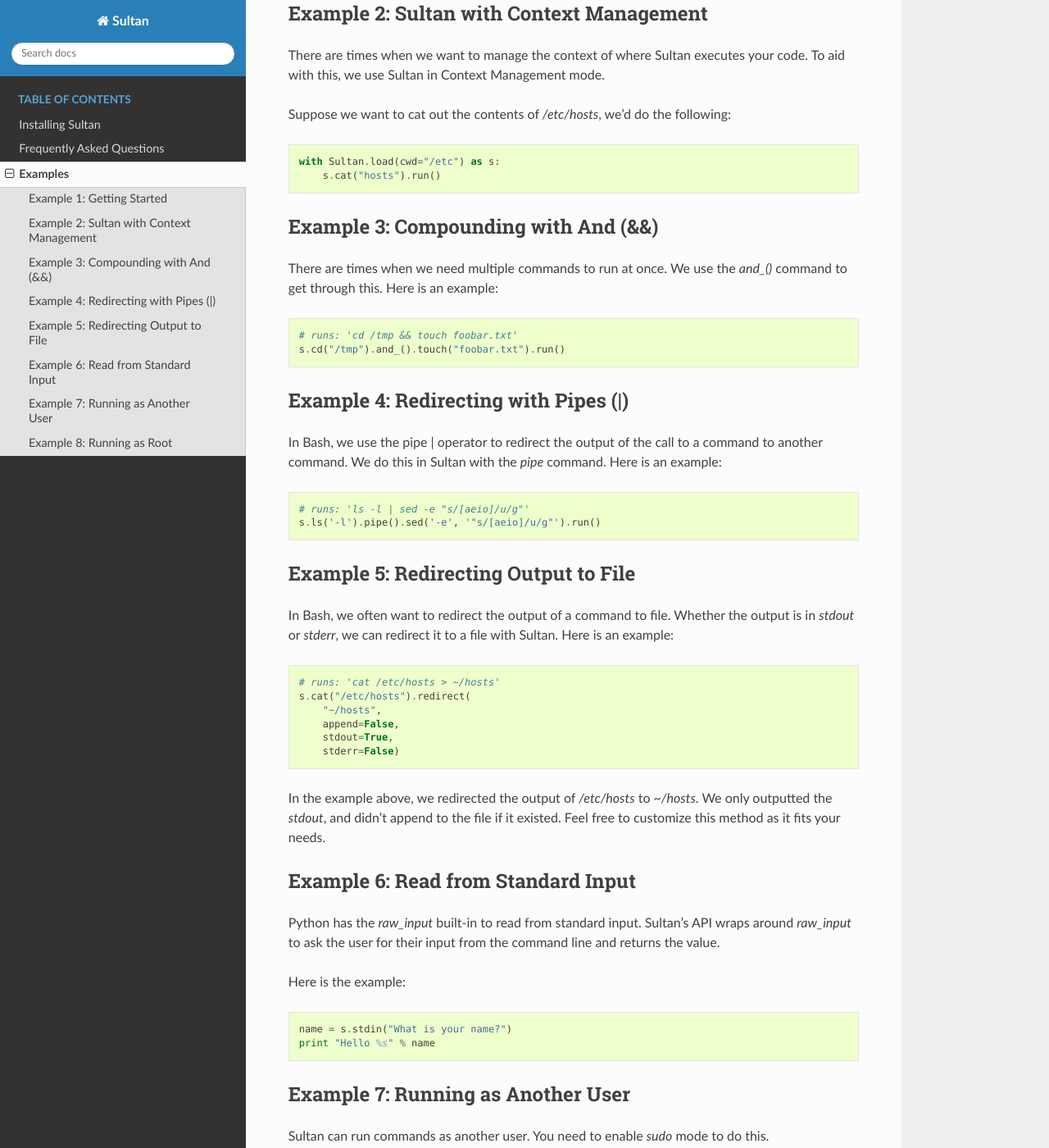
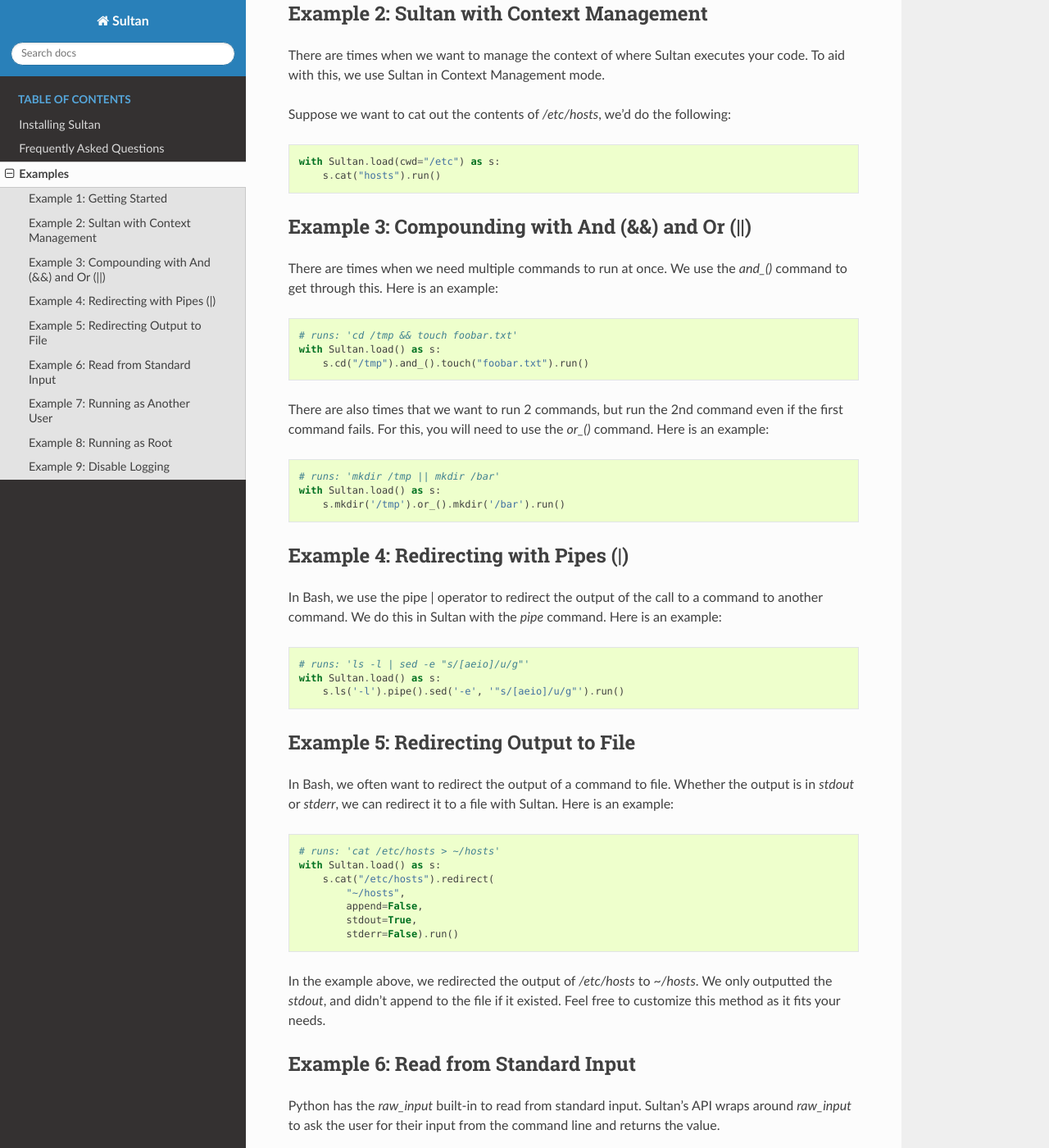
Before and after one commit to davydany/sultan, a Sphinx documentation site: the page built from docs/sultan-examples.rst, in a window 1280 px wide and 1400 px high, scrolled down 975 px. Shown: the whole window at 82% size. Built offline with Sphinx 7.4.7 and the Read the Docs theme 2.0.0, drawn with Linux system fonts in a browser that asks for light colours; some of the changed text lies outside the part shown.

Commit message:
Added ability to disable logging. (#28)

```diff
--- a/README.rst
+++ b/README.rst
@@ -66,7 +66,7 @@
 .. code:: python
 
   from sultan.api import Sultan
-  s = Sultan()
+
   with Sultan.load(sudo=True) as s:
     s.yum("install -y tree").run()
 
--- a/docs/sultan-examples.rst
+++ b/docs/sultan-examples.rst
@@ -55,14 +55,23 @@
     with Sultan.load(cwd="/etc") as s:
         s.cat("hosts").run()
 
-Example 3: Compounding with And (&&)
-------------------------------------
+Example 3: Compounding with And (&&) and Or (||)
+------------------------------------------------
 
 There are times when we need multiple commands to run at once. We use the
 `and_()` command to get through this. Here is an example::
 
     # runs: 'cd /tmp && touch foobar.txt'
-    s.cd("/tmp").and_().touch("foobar.txt").run()
+    with Sultan.load() as s:
+        s.cd("/tmp").and_().touch("foobar.txt").run()
+
+There are also times that we want to run 2 commands, but run the 2nd command
+even if the first command fails. For this, you will need to use the `or_()`
+command. Here is an example::
+
+    # runs: 'mkdir /tmp || mkdir /bar'
+    with Sultan.load() as s:
+        s.mkdir('/tmp').or_().mkdir('/bar').run()
 
 Example 4: Redirecting with Pipes (|)
 -------------------------------------
@@ -72,7 +81,8 @@
 is an example::
 
     # runs: 'ls -l | sed -e "s/[aeio]/u/g"'
-    s.ls('-l').pipe().sed('-e', '"s/[aeio]/u/g"').run()
+    with Sultan.load() as s:
+        s.ls('-l').pipe().sed('-e', '"s/[aeio]/u/g"').run()
 
 Example 5: Redirecting Output to File
 -------------------------------------
@@ -82,11 +92,12 @@
 Sultan. Here is an example::
 
     # runs: 'cat /etc/hosts > ~/hosts'
-    s.cat("/etc/hosts").redirect(
-        "~/hosts",
-        append=False,
-        stdout=True,
-        stderr=False)
+    with Sultan.load() as s:
+        s.cat("/etc/hosts").redirect(
+            "~/hosts",
+            append=False,
+            stdout=True,
+            stderr=False).run()
 
 In the example above, we redirected the output of `/etc/hosts` to `~/hosts`.
 We only outputted the `stdout`, and didn't append to the file if it existed.
@@ -114,7 +125,7 @@
 
     # runs: sudo su - hodor -c 'cd /home/hodor && ls -lah .;'
     with Sultan.load(sudo=True, user='hodor', cwd='/home/hodor') as s:
-        sultan.ls('-lah', '.')
+        sultan.ls('-lah', '.').run()
 
 Example 8: Running as Root
 --------------------------
@@ -126,4 +137,16 @@
 
     # runs: sudo su - root -c 'ls -lah /root;'
     with Sultan.load(sudo=True) as sultan:
-        sultan.ls('-lah', '/root')
+        sultan.ls('-lah', '/root').run()
+
+Example 9: Disable Logging
+--------------------------
+
+If you need to disable logging all together, simply add set 'logging' to False
+while loading Sultan with Context.
+
+Here is an example::
+
+    # runs without logging
+    with Sultan.load(logging=False) as sultan:
+        sultan.ls('-lah', '/tmp').run()
```
Also changed, not shown: 4 other files.
